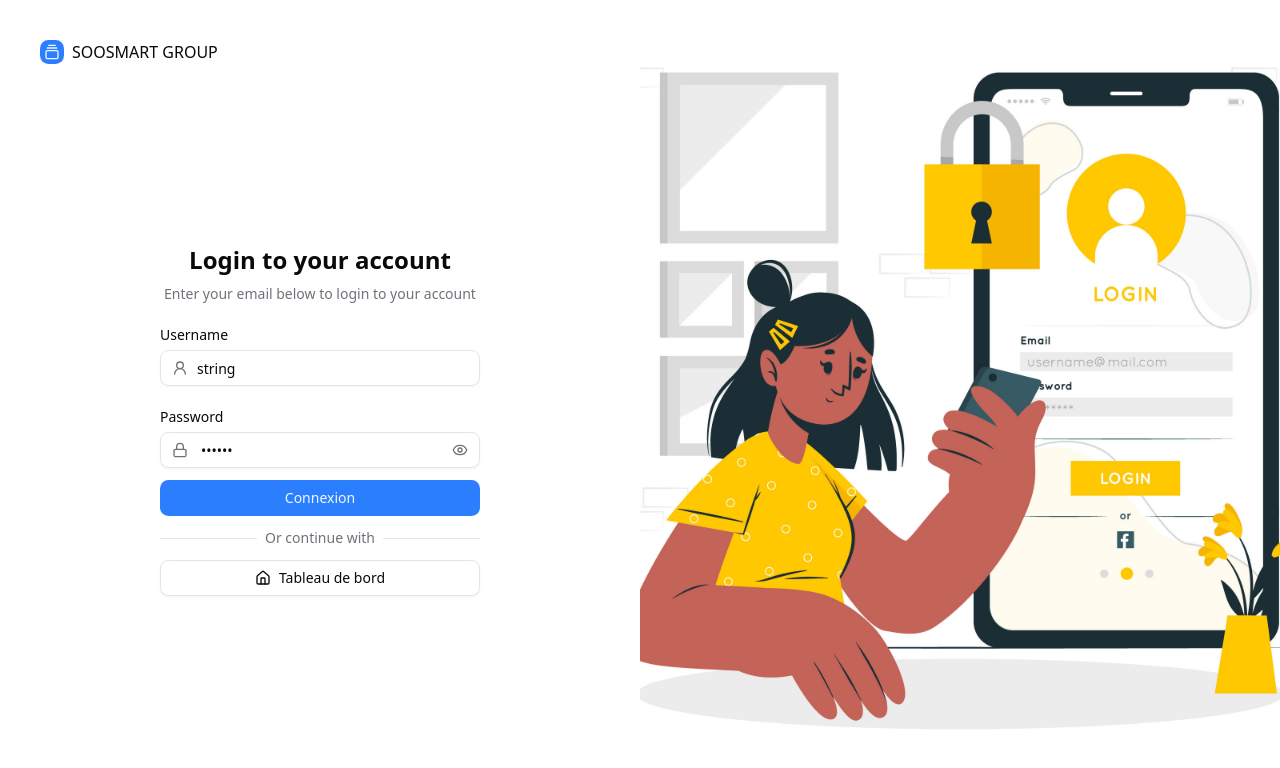
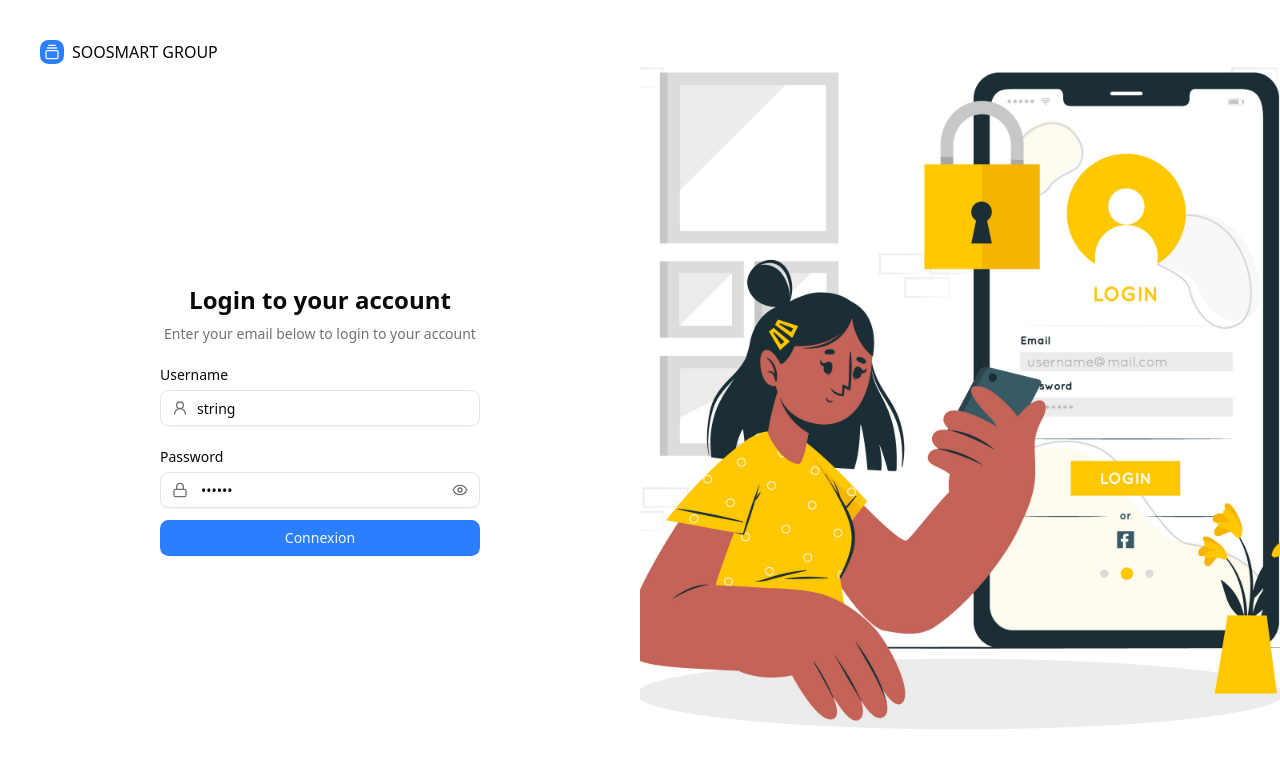
Before and after one commit to soo-rich/FACTSFRONTNEXT, a Next.js app: page /login in a window 1280 px wide. Shown: the top 768 px of the page. Built offline with nearby package versions, Linux system fonts and the light colour scheme; no server answers.

Commit message:
fix: correct session handling and improve code consistency in login components

```diff
--- a/src/app/(auth)/login/page.tsx
+++ b/src/app/(auth)/login/page.tsx
@@ -3,7 +3,7 @@
 
 export default async function LoginPage() {
 
-  const session = await getSession()
+  const session = (await getSession())
 
   return (
 
--- a/src/views/auth/login-form.tsx
+++ b/src/views/auth/login-form.tsx
@@ -7,7 +7,7 @@
 import { schemaLogin } from "@/service/auth/auth-service";
 import { zodResolver } from "@hookform/resolvers/zod";
 import { HomeIcon, User2Icon } from "lucide-react";
-import { signIn } from 'next-auth/react';
+import { signIn } from "next-auth/react";
 import { useRouter, useSearchParams } from "next/navigation";
 import { useState } from "react";
 import { useForm } from "react-hook-form";
@@ -20,7 +20,7 @@
   className,
   session,
   ...props
-}: React.ComponentProps<"form"> & { session?: any }) => {
+}: React.ComponentProps<"form"> & { session: any | null }) => {
 
 
 
@@ -128,7 +128,7 @@
               </Button>)
           }
           {
-            !session ? (<><div className="after:border-border relative text-center text-sm after:absolute after:inset-0 after:top-1/2 after:z-0 after:flex after:items-center after:border-t">
+            session !== null ? (<><div className="after:border-border relative text-center text-sm after:absolute after:inset-0 after:top-1/2 after:z-0 after:flex after:items-center after:border-t">
               <span className="bg-background text-muted-foreground relative z-10 px-2">
                 Or continue with
               </span>
```
